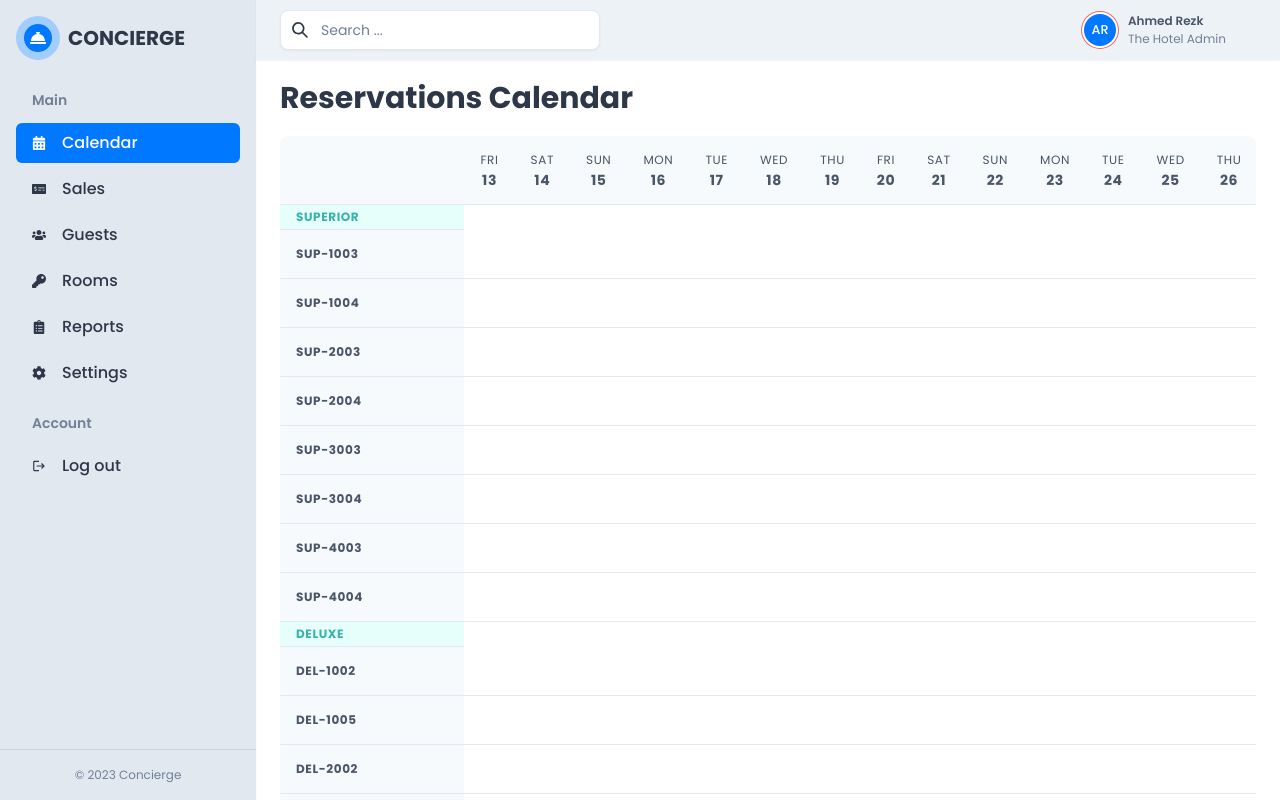
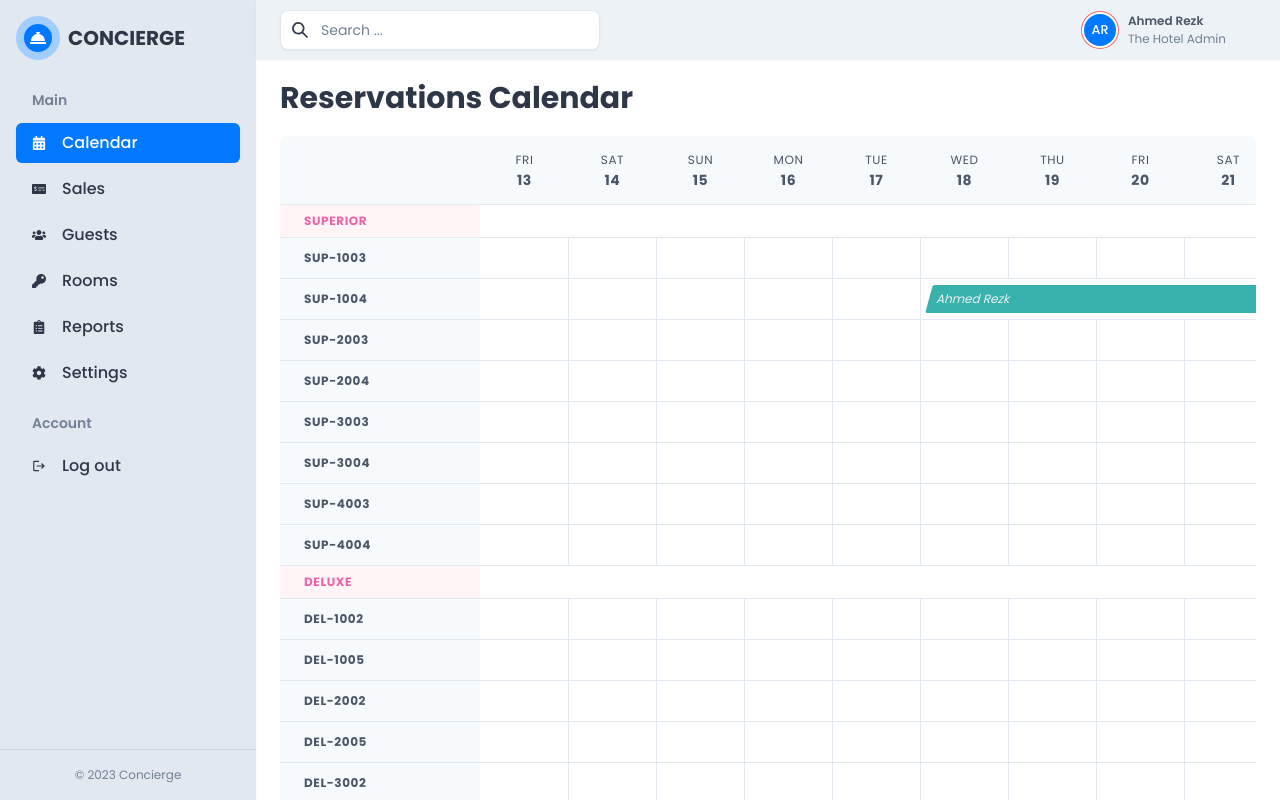
Before and after one commit to eghorus/hotel-reservation-admin-front, a Next.js app: page /calendar in a window 1280 px wide. Shown: the top 800 px of the page. Built offline with nearby package versions, Linux system fonts and the light colour scheme.

Commit message:
Add functionality to fill the calendar table with reservations

```diff
--- /dev/null
+++ b/data/reservations.ts
@@ -0,0 +1,115 @@
+export type Reservation = {
+  _id: string;
+  guest: { _id: string; name: string };
+  unitId: number;
+  passport: string;
+  meals: "breakfast" | "lunch" | "all";
+  smoking: boolean;
+  dates: {
+    start: string;
+    end: string;
+  };
+  payment: {
+    isPaid: boolean;
+    amount: number;
+    method: "online" | "cash";
+  };
+};
+
+type Reservations = {
+  [key: number]: Reservation[];
+};
+
+const reservations: Reservations = {
+  1004: [
+    {
+      _id: "1",
+      guest: { _id: "60e295f6f3d25b4b4026bd5a1", name: "Ahmed Rezk" },
+      unitId: 1004,
+      passport: "12345678",
+      meals: "breakfast",
+      smoking: false,
+      dates: {
+        start: "18/01/2023",
+        end: "22/01/2023",
+      },
+      payment: {
+        isPaid: true,
+        amount: 125,
+        method: "online",
+      },
+    },
+    {
+      _id: "2",
+      guest: { _id: "60e295f6f3d25b4b4026bd5a2", name: "Ahmed Rezk" },
+      unitId: 1004,
+      passport: "12345678",
+      meals: "breakfast",
+      smoking: false,
+      dates: {
+        start: "22/01/2023",
+        end: "28/01/2023",
+      },
+      payment: {
+        isPaid: true,
+        amount: 125,
+        method: "online",
+      },
+    },
+  ],
+  2008: [
+    {
+      _id: "1",
+      guest: { _id: "60e295f6f3d25b4b4026bd5a1", name: "Ahmed Rezk" },
+      unitId: 2008,
+      passport: "12345678",
+      meals: "breakfast",
+      smoking: false,
+      dates: {
+        start: "01/03/2023",
+        end: "04/03/2023",
+      },
+      payment: {
+        isPaid: true,
+        amount: 125,
+        method: "online",
+      },
+    },
+    {
+      _id: "2",
+      guest: { _id: "60e295f6f3d25b4b4026bd5a2", name: "Ahmed Rezk" },
+      unitId: 2008,
+      passport: "12345678",
+      meals: "breakfast",
+      smoking: false,
+      dates: {
+        start: "05/03/2023",
+        end: "07/03/2023",
+      },
+      payment: {
+        isPaid: true,
+        amount: 125,
+        method: "online",
+      },
+    },
+    {
+      _id: "3",
+      guest: { _id: "60e295f6f3d25b4b4026bd5a2", name: "Ahmed Rezk" },
+      unitId: 2008,
+      passport: "12345678",
+      meals: "breakfast",
+      smoking: false,
+      dates: {
+        start: "07/03/2023",
+        end: "09/03/2023",
+      },
+      payment: {
+        isPaid: true,
+        amount: 125,
+        method: "online",
+      },
+    },
+  ],
+};
+
+export default reservations;
--- a/data/rooms.ts
+++ b/data/room-types.ts
@@ -1,4 +1,4 @@
-export type Room = {
+export type RoomType = {
   _id: string;
   type: string;
   size: number;
@@ -14,7 +14,7 @@ export type Room = {
   units: number[];
 };
 
-const rooms: Room[] = [
+const roomTypes: RoomType[] = [
   {
     _id: "superior",
     type: "superior",
@@ -227,4 +227,4 @@ const rooms: Room[] = [
   },
 ];
 
-export default rooms;
+export default roomTypes;
--- a/pages/calendar.tsx
+++ b/pages/calendar.tsx
@@ -1,4 +1,4 @@
-import React from "react";
+import React, { useState } from "react";
 import Head from "next/head";
 import {
   Box,
@@ -15,14 +15,18 @@ import {
   VisuallyHidden,
 } from "@chakra-ui/react";
 import Layout from "../components/layout/layout";
-import { getDaysInRange } from "../utils/date.utils";
+import { getDaysInRange, weekDays } from "../utils/date.utils";
 
-import rooms from "../data/rooms";
+import roomTypes from "../data/room-types";
+import reservations from "../data/reservations";
 
 export default function Calendar() {
   const today = new Date();
-  const startDate = new Date(today.getFullYear(), today.getMonth(), today.getDate() - 50);
-  const dates = getDaysInRange(startDate, 100);
+  const startDateInRange = new Date(today.getFullYear(), today.getMonth(), today.getDate() - 50);
+  const dates = getDaysInRange(startDateInRange, 100);
+  const dateToColumnMap = new Map<string, number>();
+  dates.map((date, index) => dateToColumnMap.set(date.toLocaleDateString("en-GB"), index + 1));
+  const [selectedDate, setSelectedDate] = useState(today);
 
   return (
     <>
@@ -36,26 +40,41 @@ export default function Calendar() {
         </Heading>
         <TableContainer overflowY="auto" h="100vh" borderRadius="lg">
           <Table
-            size="sm"
             sx={{
-              "& tr > *:first-child": { position: "sticky", left: 0 },
+              "& tr > *:first-child": { position: "sticky", left: 0, zIndex: "1" },
               "& th, & td": { borderBottomColor: "gray.200" },
             }}
           >
             <TableCaption w="sm">
               <VisuallyHidden>Reservations Calendar</VisuallyHidden>
             </TableCaption>
-            <Thead position="sticky" top="0" zIndex="1">
+            <Thead position="sticky" top="0" zIndex="2">
               <Tr>
                 <Th bgColor="gray.50"></Th>
                 {dates.map((date, index) => (
-                  <Th key={index} bgColor="gray.50" py="4">
-                    <Box display="flex" flexDirection="column" alignItems="center" rowGap="1">
+                  <Th key={index} bgColor="gray.50" py="2">
+                    <Box
+                      display="flex"
+                      flexDirection="column"
+                      alignItems="center"
+                      rowGap="1"
+                      w="10"
+                      borderRadius="md"
+                      p="2"
+                      cursor="pointer"
+                      transitionProperty="all"
+                      transitionDuration="fast"
+                      transitionTimingFunction="ease"
+                      _hover={{ boxShadow: "sm", bgColor: "gray.200" }}
+                      {...(date.getDate() === selectedDate.getDate() && date.getMonth() === selectedDate.getMonth()
+                        ? { bgColor: "messenger.500", color: "white" }
+                        : {})}
+                    >
                       <Text as="span" fontWeight="normal">
-                        {date.weekDay.slice(0, 3)}
+                        {weekDays[date.getDay()].slice(0, 3)}
                       </Text>
                       <Text as="span" fontSize="sm">
-                        {date.day}
+                        {date.getDate()}
                       </Text>
                     </Box>
                   </Th>
@@ -63,24 +82,76 @@ export default function Calendar() {
               </Tr>
             </Thead>
             <Tbody>
-              {rooms.map((room) => (
-                <React.Fragment key={room._id}>
+              {roomTypes.map((roomType) => (
+                <React.Fragment key={roomType._id}>
                   <Tr>
-                    <Th bgColor="teal.50" color="teal.400">
-                      {room.type.replace("_", " ")}
+                    <Th py="2" bgColor="pink.50" color="pink.400">
+                      {roomType.type.replace("_", " ")}
                     </Th>
+                    {dates.map((_, index) => (
+                      <Td key={index}></Td>
+                    ))}
                   </Tr>
-                  {room.units.map((unit) => (
+                  {roomType.units.map((unit) => (
                     <Tr key={unit}>
-                      <Th py="4" bgColor="gray.50">
-                        {room.type
+                      <Th bgColor="gray.50">
+                        {roomType.type
                           .split("_")
                           .map((title, index) => (index === 0 ? title.slice(0, 3) : title.slice(0, 2)))}
                         -{unit}
                       </Th>
-                      {dates.map((_, index) => (
-                        <Td key={index}></Td>
-                      ))}
+                      {reservations[unit]
+                        ? reservations[unit].reduce((result: React.ReactNode[], reservation, index) => {
+                            const currReservationStartColIndex = dateToColumnMap.get(reservation.dates.start) as number;
+                            const lastReservationEndColIndex = (
+                              reservations[unit][index - 1]
+                                ? dateToColumnMap.get(reservations[unit][index - 1].dates.end)
+                                : 1
+                            ) as number;
+                            const colSpan =
+                              Number(reservation.dates.end.slice(0, 2)) - Number(reservation.dates.start.slice(0, 2));
+                            const prevCells = new Array(currReservationStartColIndex - lastReservationEndColIndex)
+                              .fill("")
+                              .map((_, index) => (
+                                <Td
+                                  key={`${currReservationStartColIndex}-${index}`}
+                                  borderRight="1px"
+                                  borderColor="gray.200"
+                                ></Td>
+                              ));
+                            const currentCell = (
+                              <Td key={reservation._id} colSpan={colSpan} pl="2" py="1">
+                                <Box
+                                  mr="-6"
+                                  borderRadius="sm"
+                                  px="2"
+                                  py="1"
+                                  bgColor="teal.400"
+                                  color="gray.100"
+                                  fontSize="xs"
+                                  transform="skew(-15deg)"
+                                >
+                                  {reservation.guest.name}
+                                </Box>
+                              </Td>
+                            );
+                            result = [...result, ...prevCells, currentCell];
+                            if (index === reservations[unit].length - 1) {
+                              const nextCells = new Array(dates.length - 1 - lastReservationEndColIndex)
+                                .fill("")
+                                .map((_, index) => (
+                                  <Td
+                                    key={`${lastReservationEndColIndex}-${index}`}
+                                    borderRight="1px"
+                                    borderColor="gray.200"
+                                  ></Td>
+                                ));
+                              result = [...result, ...nextCells];
+                            }
+
+                            return result;
+                          }, [])
+                        : dates.map((_, index) => <Td key={index} borderRight="1px" borderColor="gray.200"></Td>)}
                     </Tr>
                   ))}
                 </React.Fragment>
--- a/utils/date.utils.ts
+++ b/utils/date.utils.ts
@@ -1,4 +1,4 @@
-const months = [
+export const months = [
   "January",
   "February",
   "March",
@@ -12,10 +12,10 @@ const months = [
   "November",
   "December",
 ];
-const weekDays = ["Sunday", "Monday", "Tuesday", "Wednesday", "Thursday", "Friday", "Saturday"];
+export const weekDays = ["Sunday", "Monday", "Tuesday", "Wednesday", "Thursday", "Friday", "Saturday"];
 
 export function getDaysInRange(startDate: Date, duration: number) {
-  const days = [];
+  const dates = [];
 
   let currentDate = new Date(startDate.getTime());
   let currentYear = currentDate.getFullYear();
@@ -33,10 +33,12 @@ export function getDaysInRange(startDate: Date, duration: number) {
       currentDay = currentDate.getDate();
       lastDayOfCurrMonth = new Date(currentYear, currentMonth + 1, 0).getDate();
     }
-    days.push({ year: currentYear, month: months[currentMonth], day: currentDay, weekDay: weekDays[weekDayIndex] });
+
+    dates.push(new Date(currentYear, currentMonth, currentDay));
+
     currentDay++;
     weekDayIndex++;
   }
 
-  return days;
+  return dates;
 }
```
